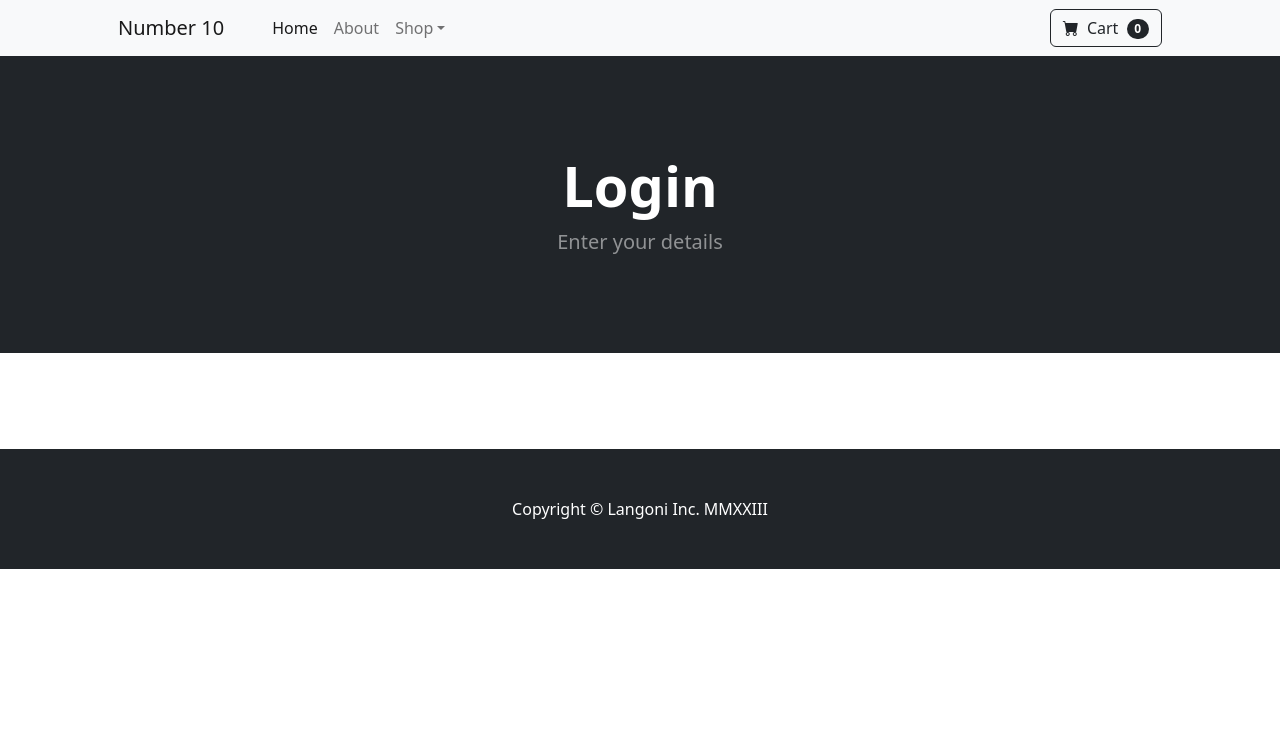
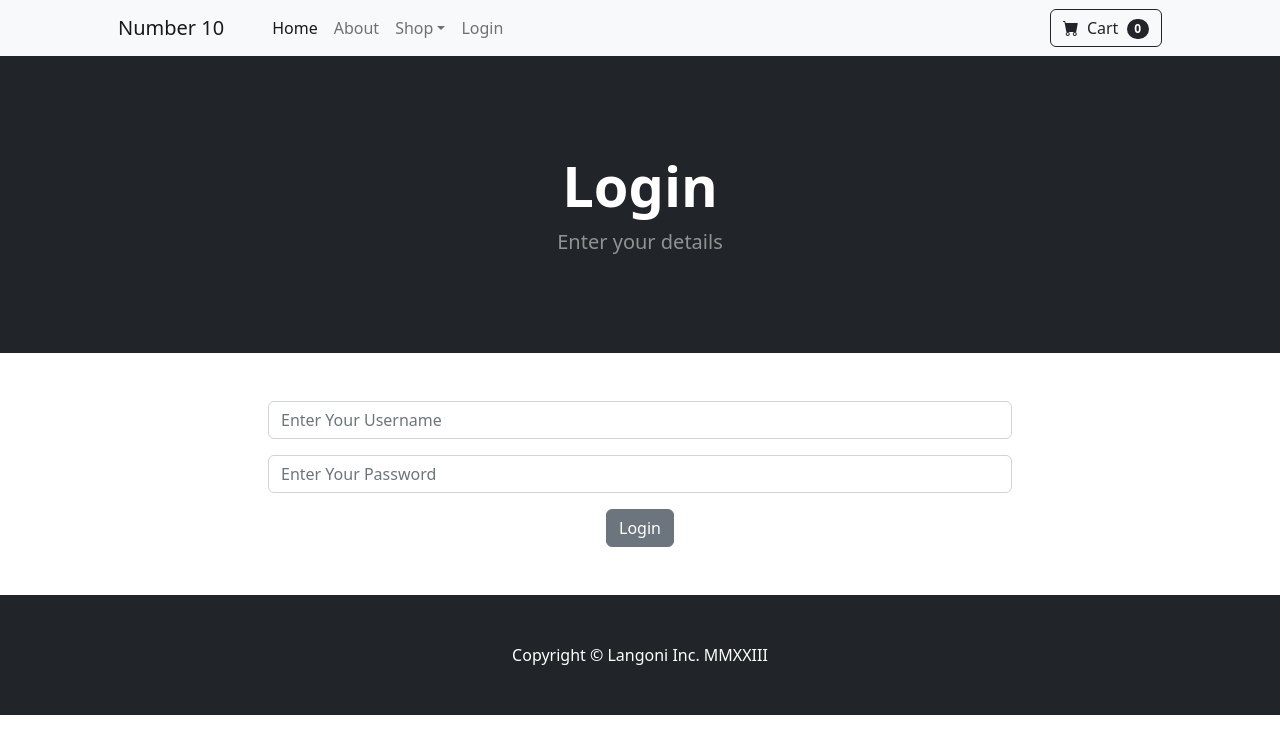
Before and after one commit to igorlangoni/number10_ecommerce_website, a Django app: page /login/ in a window 1280 px wide. Shown: the top 754 px of the page. Run offline with Django 5.2, Linux system fonts and the light colour scheme; some libraries are stand-ins or nearby versions.

Commit message:
added messages to login/logout, and finished the routes

```diff
--- a/store/templates/base.html
+++ b/store/templates/base.html
@@ -18,6 +18,14 @@
     <body>
 
         {% include 'navbar.html' %}
+        {% if messages %}
+            {% for message in messages %}
+                <div class="alert alert-warning alert-dismissible fade show" role="alert">
+                    <strong>{{ message }}</strong>
+                    <button type="button" class="btn-close" data-bs-dismiss="alert" aria-label="Close"></button>
+                </div>
+            {% endfor%}
+        {% endif %}
 
         {% block content %}
 
--- a/store/templates/login.html
+++ b/store/templates/login.html
@@ -17,7 +17,17 @@
             <div class="row">
                 <center>
                     <div class="col-8">
+                        <form method="POST" action="{% url 'login' %}">
+                            {% csrf_token %}
 
+                            <div class="mb-3">
+                              <input type="text" class="form-control" name="username" placeholder="Enter Your Username">
+                            </div>
+                            <div class="mb-3">
+                              <input type="password" class="form-control" name="password" placeholder="Enter Your Password">
+                            </div>
+                            <button type="submit" class="btn btn-secondary">Login</button>
+                          </form>
                     </div>
             </div>
 
--- a/store/templates/navbar.html
+++ b/store/templates/navbar.html
@@ -16,6 +16,11 @@
                         <li><a class="dropdown-item" href="#!">New Arrivals</a></li>
                     </ul>
                 </li>
+                {% if user.is_authenticated %}
+                    <li class="nav-item"><a class="nav-link" href="{% url 'logout' %}">Logout</a></li>
+                {% else %}
+                    <li class="nav-item"><a class="nav-link" href="{% url 'login' %}">Login</a></li>
+                {% endif %}
             </ul>
             <form class="d-flex">
                 <button class="btn btn-outline-dark" type="submit">
--- a/store/views.py
+++ b/store/views.py
@@ -1,6 +1,7 @@
-from django.shortcuts import render
+from django.shortcuts import render, redirect
 from .models import Product
 from django.contrib.auth import authenticate, login, logout
+from django.contrib import messages
 
 def home(request):
     products = Product.objects.all()
@@ -10,7 +11,20 @@ def about(request):
     return render(request, 'about.html', {})
 
 def login_user(request):
-    return render(request, 'login.html', {})
+    if request.method == "POST":
+        username = request.POST['username']
+        password = request.POST['password']
+        user = authenticate(request, username=username, password=password)
+        if user is not None:
+            login(request, user)
+            messages.success(request, ('Logged In Sucessfully'))
+            return redirect('home')
+        else:
+            messages.success(request, ('There was an error, try again.'))
+    else:
+        return render(request, 'login.html', {})
 
 def logout_user(request):
-    pass
+    logout(request)
+    messages.success(request, ('Logged Out Succesfully'))
+    return redirect('home')
```
